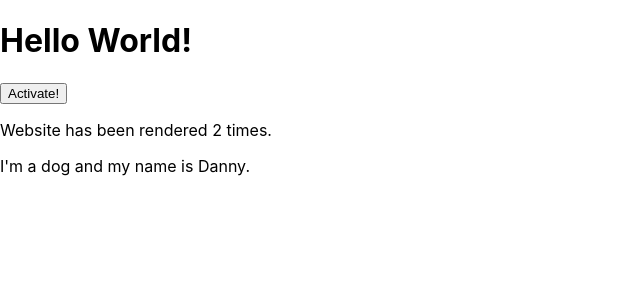
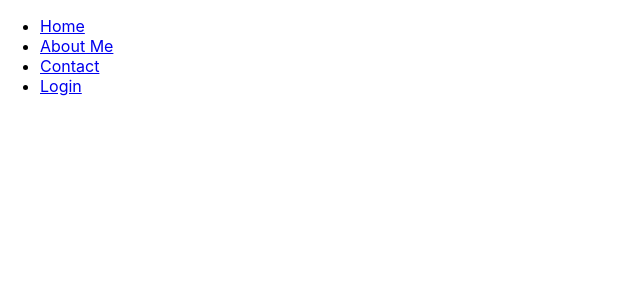
Before and after one commit to DKReyes/Back-to-Basics-React, a React (Create React App) app in the folder basics/: page / in a window 1280 px wide. Shown: the top 300 px of the page, without its empty margins (0-640 px from the left). Built offline with nearby package versions, Linux system fonts and the light colour scheme.

Commit message:
Change index to layout as default

```diff
--- a/basics/src/routes.js
+++ b/basics/src/routes.js
@@ -11,7 +11,7 @@
     <BrowserRouter>
       <Routes>
         {/* This is the base page */}
-        <Route path="/" element={<Index />} />
+        <Route path="/" element={<Layout />} />
 
 
         <Route path="layout" element={<Layout />} />
```
